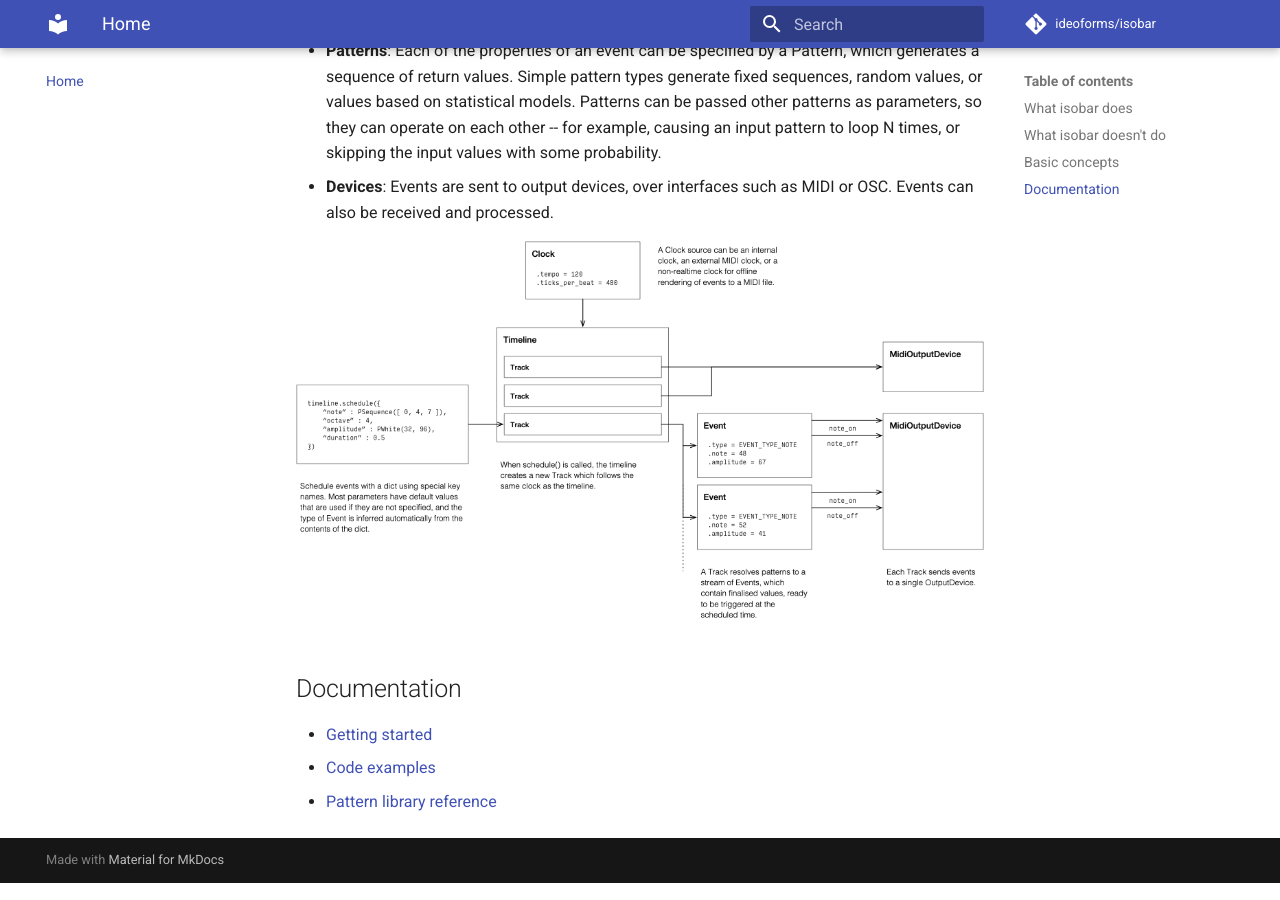
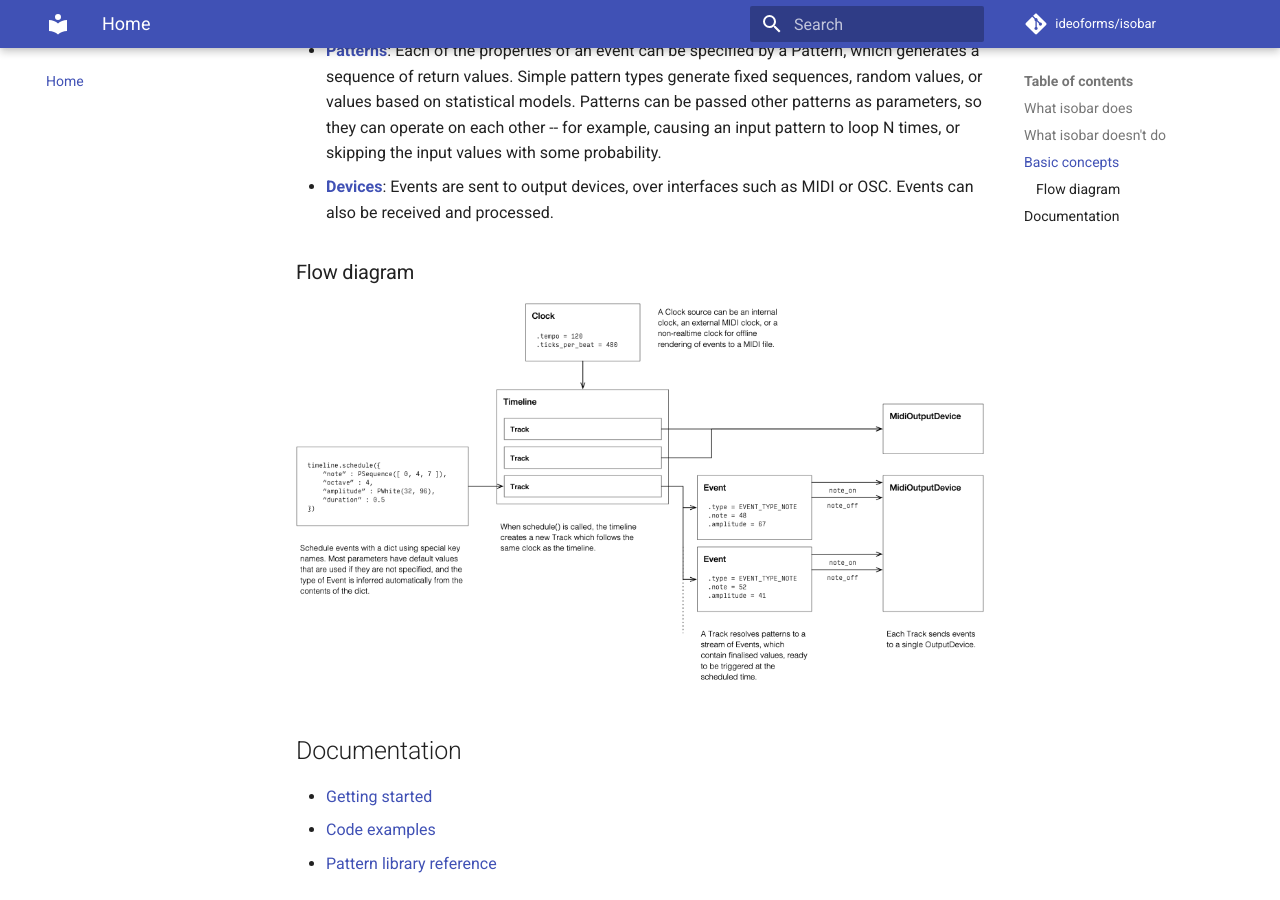
Before and after one commit to ideoforms/isobar, an MkDocs documentation site: the page built from docs/index.md, in a window 1280 px wide and 900 px high, scrolled down 1054 px. Built offline with MkDocs 1.6.1 and Material for MkDocs 9.7.7, drawn with Linux system fonts in a browser that asks for light colours; comment, search, counter and statistics services are not loaded.

Commit message:
Docs tidyups

```diff
--- a/docs/index.md
+++ b/docs/index.md
@@ -20,10 +20,12 @@
 
 There are a few key components in isobar.
 
-- The **[Timeline](timeline/index.md)** handles timing and scheduling, triggering events at the correct moment. It is made up of multiple Tracks, which normally . It can maintain its own clock with millisecond accuracy, or sync to an external clock.
-- **Events** correspond to triggers that are typically sent to output devices or received from input devices. These may be MIDI notes, control changes, OSC triggers, and other general types. An event is typically described by a dict with a number of properties. For example: `{ "note" : 60, "amplitude": 127 }`
-- **Patterns**: Each of the properties of an event can be specified by a Pattern, which generates a sequence of return values. Simple pattern types generate fixed sequences, random values, or values based on statistical models. Patterns can be passed other patterns as parameters, so they can operate on each other -- for example, causing an input pattern to loop N times, or skipping the input values with some probability.
-- **Devices**: Events are sent to output devices, over interfaces such as MIDI or OSC. Events can also be received and processed.
+- The **[Timeline](timelines/index.md)** handles timing and scheduling, triggering events at the correct moment. It is made up of multiple Tracks, which normally . It can maintain its own clock with millisecond accuracy, or sync to an external clock.
+- **[Events](events/index.md)** correspond to triggers that are typically sent to output devices or received from input devices. These may be MIDI notes, control changes, OSC triggers, and other general types. An event is typically described by a dict with a number of properties. For example: `{ "note" : 60, "amplitude": 127 }`
+- **[Patterns](patterns/index.md)**: Each of the properties of an event can be specified by a Pattern, which generates a sequence of return values. Simple pattern types generate fixed sequences, random values, or values based on statistical models. Patterns can be passed other patterns as parameters, so they can operate on each other -- for example, causing an input pattern to loop N times, or skipping the input values with some probability.
+- **[Devices](devices/index.md)**: Events are sent to output devices, over interfaces such as MIDI or OSC. Events can also be received and processed.
+
+### Flow diagram
 
 ![Flow Diagram](diagrams/Isobar Flow Diagram.png)
 
--- a/mkdocs.yml
+++ b/mkdocs.yml
@@ -23,7 +23,7 @@
    - About timelines: timelines/index.md
  - Patterns:
    - About patterns: patterns/index.md
-   - Pattern library reference: patterns/reference.md
+   - Pattern library reference: patterns/library.md
  - Events:
    - Events: events/index.md
    - Note events: events/note.md
```
Also changed, not shown: docs/patterns/index.md (+1 -1 lines), docs/patterns/library.md (renamed from docs/patterns/reference.md).
